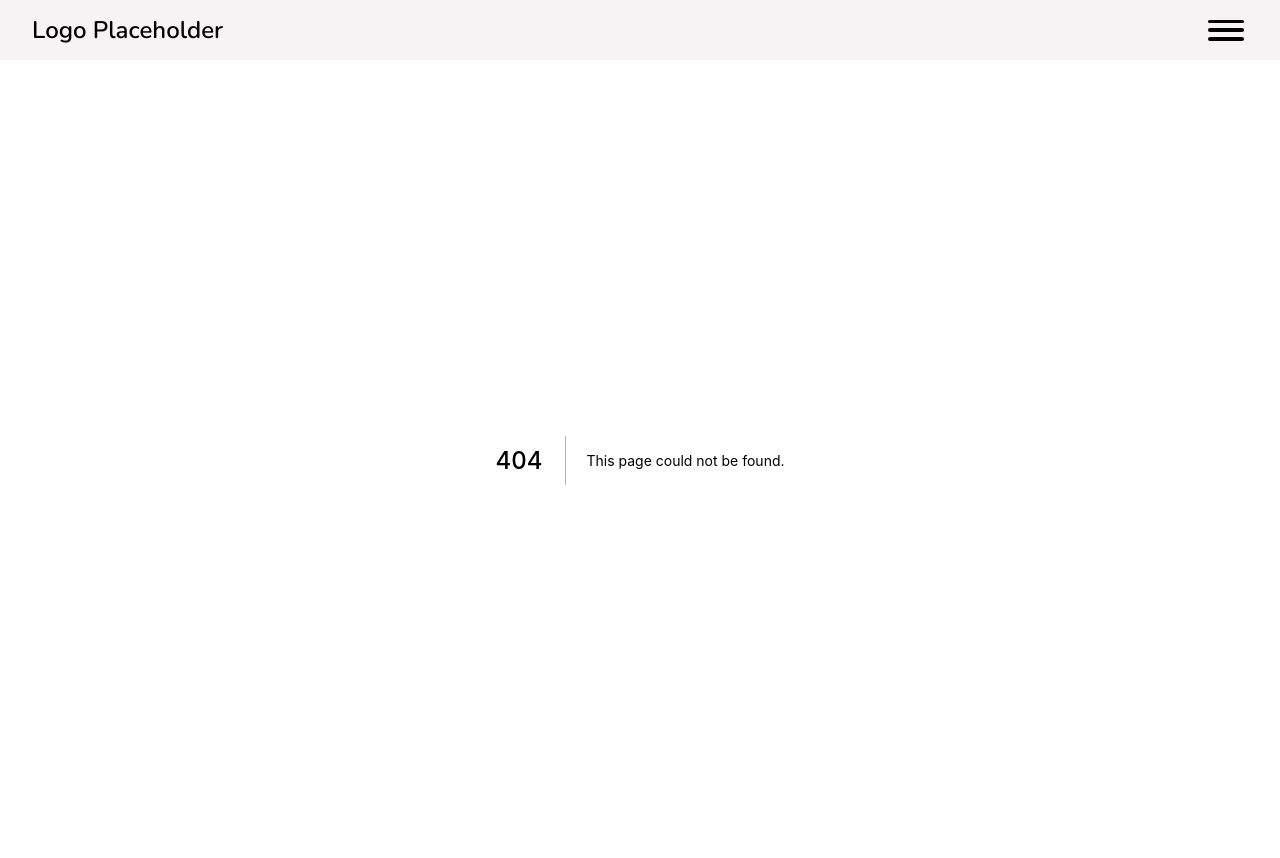
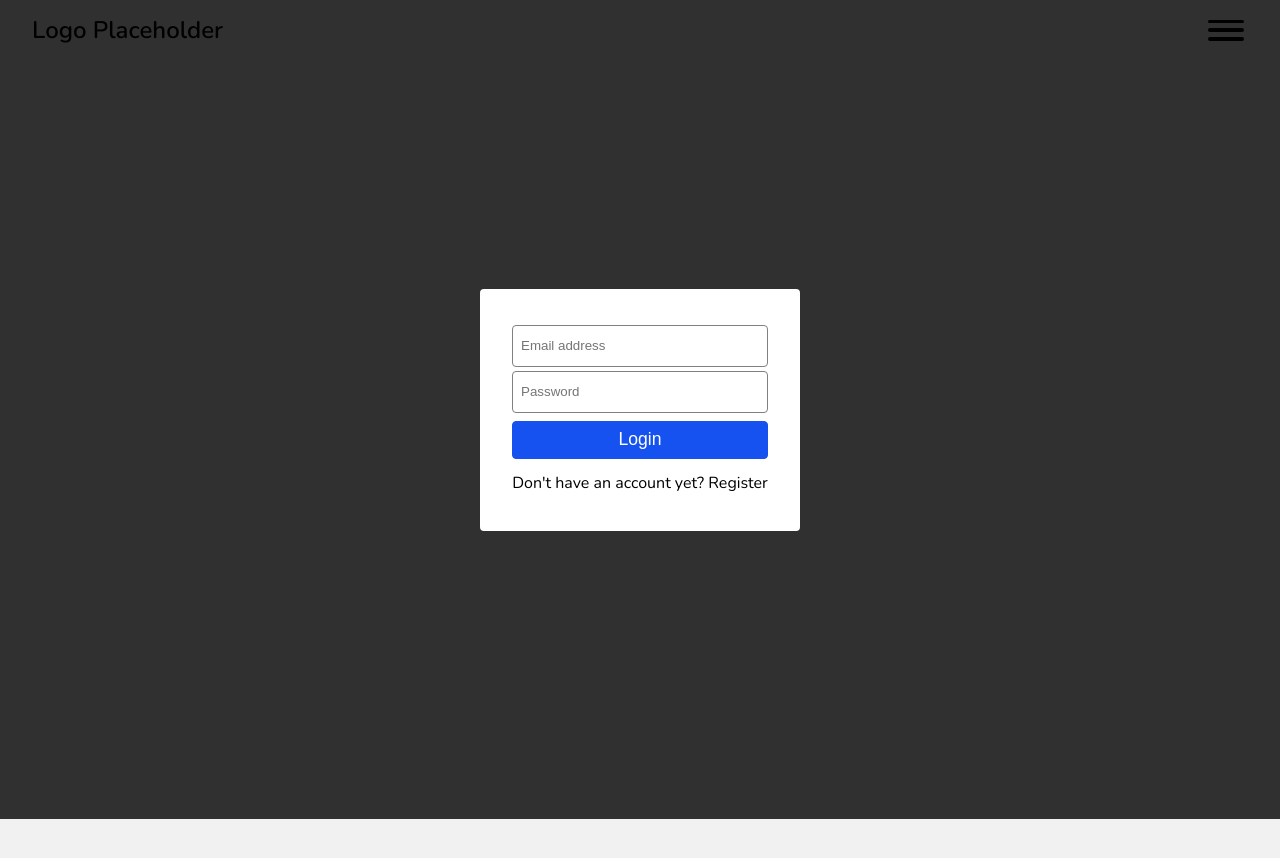
Before and after one commit to gchib00/kirowallet, a Next.js app: page /login in a window 1280 px wide. Before the commit this address had no page. After the commit the page ends 819 px from the top, so only its background shows below. Built offline with nearby package versions, Linux system fonts and the light colour scheme.

Commit message:
added login and registration modals along with their forms, added

```diff
--- /dev/null
+++ b/components/Forms/LoginForm.tsx
@@ -0,0 +1,56 @@
+import React, { Fragment } from 'react';
+import styled from 'styled-components';
+
+const InputField = styled.input`
+  height: 38px;
+  padding-left: 8px;
+  margin-top: 4px;
+  border: 1px solid grey;
+  border-radius: 4px;
+  outline: none;
+`;
+const SubmitButton = styled.button`
+  background-color: #1652F0;
+  border: 1px solid #1652F0;
+  height: 38px;
+  font-size: 1.1rem;
+  border-radius: 4px;
+  box-sizing: border-box;
+  color: #FFFFFF;
+  cursor: pointer;
+  margin: 8px 0px 8px 0px;
+}
+&:hover {
+  background-color: #0A46E4;
+  border-color: #0A46E4;
+}
+`;
+const RegisterLink = styled.div`
+  margin: 5px auto 5px auto;
+`;
+
+interface Props {
+  setRegisterationModal: React.Dispatch<React.SetStateAction<boolean>>;
+}
+
+const LoginForm = ({ setRegisterationModal }: Props) => {
+  return (
+    <Fragment>
+      <InputField
+        placeholder="Email address"
+        type="text"
+      />
+      <InputField
+        placeholder="Password"
+        type="password"
+        autoComplete="off"
+      />
+      <SubmitButton type="submit">Login</SubmitButton>
+      <RegisterLink>
+        Don&apos;t have an account yet? <a onClick={() => setRegisterationModal(true)}>Register</a>
+      </RegisterLink>
+    </Fragment>
+  );
+};
+
+export default LoginForm;
--- /dev/null
+++ b/components/Forms/RegisterForm.tsx
@@ -0,0 +1,51 @@
+import React, { Fragment } from 'react';
+import styled from 'styled-components';
+
+const InputField = styled.input`
+  height: 38px;
+  padding-left: 8px;
+  margin-top: 4px;
+  border: 1px solid grey;
+  border-radius: 4px;
+  outline: none;
+`;
+const SubmitButton = styled.button`
+  background-color: #1652F0;
+  border: 1px solid #1652F0;
+  height: 38px;
+  font-size: 1.1rem;
+  border-radius: 4px;
+  box-sizing: border-box;
+  color: #FFFFFF;
+  cursor: pointer;
+  margin: 8px 0px 8px 0px;
+}
+&:hover {
+  background-color: #0A46E4;
+  border-color: #0A46E4;
+}
+`;
+
+const RegisterForm = () => {
+  return (
+    <Fragment>
+      <InputField
+        placeholder="Email address"
+        type="text"
+      />
+      <InputField
+        placeholder="Password"
+        type="password"
+        autoComplete="off"
+      />
+      <InputField
+        placeholder="Repeat password"
+        type="passwordRepeat"
+        autoComplete="off"
+      />
+      <SubmitButton type="submit">Register</SubmitButton>
+    </Fragment>
+  );
+};
+
+export default RegisterForm;
--- /dev/null
+++ b/components/Modals/AuthModal.tsx
@@ -0,0 +1,44 @@
+import React, { useState } from 'react';
+import styled from 'styled-components';
+import LoginForm from '../Forms/LoginForm';
+import RegisterForm from '../Forms/RegisterForm';
+import Dimmer from './Dimmer';
+
+const Modal = styled.form`
+  width: 20vw;
+  border-radius: 4px;
+  background-color: white;
+  display: flex;
+  flex-direction: column;
+  padding: 2rem;
+`;
+
+interface Props {
+  loginModal: boolean;
+  setLoginModal: React.Dispatch<React.SetStateAction<boolean>>
+}
+
+const AuthModal = ({ loginModal, setLoginModal }: Props) => {
+  const [registrationModal, setRegisterationModal] = useState<boolean>(false);
+
+  const handleSubmit = (e: React.FormEvent<HTMLFormElement>) => {
+    console.log(e.target);
+    setLoginModal(false);
+  };
+  if (loginModal === false){
+    return null;
+  }
+  return (
+    <Dimmer>
+      <Modal onSubmit={(e) => handleSubmit(e)}>
+        {registrationModal ? //if registrationModal is set active, show register form, otherwise show login form
+          <RegisterForm />
+          :
+          <LoginForm setRegisterationModal={setRegisterationModal} />
+        }
+      </Modal>
+    </Dimmer>
+  );
+};
+
+export default AuthModal;
--- /dev/null
+++ b/components/Modals/Dimmer.tsx
@@ -0,0 +1,29 @@
+import React from 'react';
+import styled from 'styled-components';
+
+const DimmerContainer = styled.div`
+  width: 100%;
+  height: 92.4vh;
+  background-color: rgba(0, 0, 0, 0.8);
+  display: flex;
+  justify-content: center;
+  align-items: center;
+  padding: 40px 0px 40px 0px;
+  position: absolute;
+  left: 0;
+  top: 0;
+`;
+
+interface Props {
+  children: JSX.Element | JSX.Element[];
+}
+
+const Dimmer = ({ children }: Props) => {
+  return (
+    <DimmerContainer>
+      {children}
+    </DimmerContainer>
+  );
+};
+
+export default Dimmer;
--- /dev/null
+++ b/pages/login.tsx
@@ -0,0 +1,10 @@
+import React from 'react';
+import AuthModal from '../components/Modals/AuthModal';
+
+const LoginPage = () => {
+  return (
+    <AuthModal />
+  );
+};
+
+export default LoginPage;
```
Also changed, not shown: components/Homepage/CTABlock.tsx (+9 -2 lines), components/context/AuthModalContext.ts (added, +13 -0 lines), package.json (+5 -4 lines), pages/dashboard/[dashboardID].tsx (added, +9 -0 lines), pages/index.tsx (+8 -0 lines), .babelrc (added), 1 other file (tests, documents, lock files or other folders).
